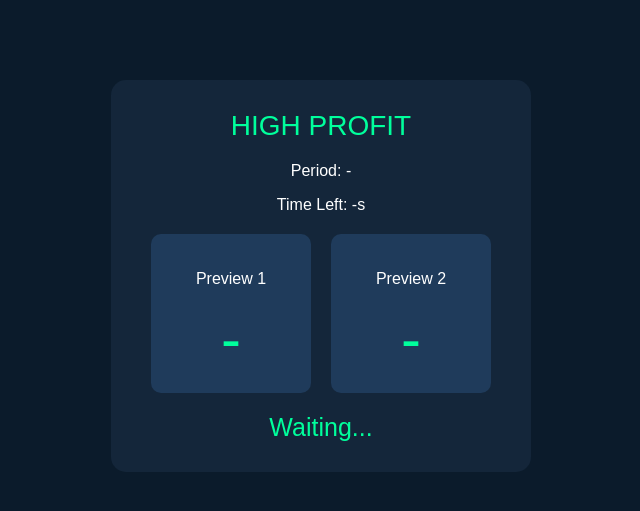
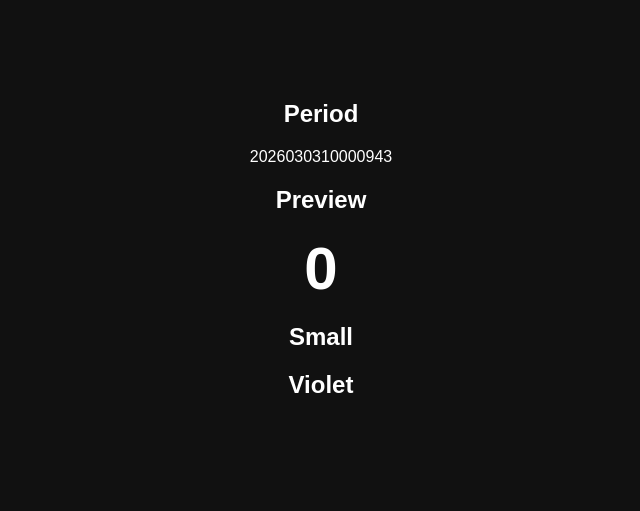
Before and after one commit to hackiifourlevelwinunder/NEWLIFE, a Flask app: template templates/index.html in a window 1280 px wide. Shown: the top 511 px of the page, without its empty margins (319-959 px from the left). Run offline with Flask 3, Linux system fonts and the light colour scheme; the template is opened without the code that fills it, so the values that code supplies are empty.

Commit message:
Update index.html for RNG result display

```diff
--- a/templates/index.html
+++ b/templates/index.html
@@ -1,119 +1,66 @@
 <!DOCTYPE html>
 <html>
 <head>
-<title>HIGH PROFIT</title>
+<title>RNG Result</title>
 
 <style>
 
 body{
-background:#0b1b2b;
+font-family:Arial;
+background:#111;
 color:white;
-font-family:Arial;
 text-align:center;
-margin-top:80px;
 }
 
-.card{
-background:#14263a;
-width:360px;
-margin:auto;
-padding:30px;
-border-radius:15px;
-}
-
-.title{
-font-size:28px;
-color:#00ff9c;
-margin-bottom:20px;
+.box{
+margin-top:100px;
 }
 
 .number{
 font-size:60px;
-color:#00ff9c;
+font-weight:bold;
 }
 
-.preview{
-display:flex;
-justify-content:space-around;
-margin-top:20px;
-}
-
-.box{
-background:#1f3b5b;
-padding:20px;
-border-radius:10px;
-width:120px;
-}
-
-.wait{
-font-size:25px;
-color:#00ff9c;
-margin-top:20px;
-}
+.small{color:yellow;}
+.big{color:red;}
 
 </style>
-
 </head>
 
 <body>
 
-<div class="card">
+<div class="box">
 
-<div class="title">HIGH PROFIT</div>
+<h2>Period</h2>
+<div id="period">Loading...</div>
 
-<p>Period: <span id="period">-</span></p>
+<h2>Preview</h2>
+<div class="number" id="number">--</div>
 
-<p>Time Left: <span id="time">-</span>s</p>
-
-<div class="preview">
-
-<div class="box">
-<p>Preview 1</p>
-<div id="p1" class="number">-</div>
-</div>
-
-<div class="box">
-<p>Preview 2</p>
-<div id="p2" class="number">-</div>
-</div>
-
-</div>
-
-<div id="wait" class="wait">Waiting...</div>
+<h2 id="size"></h2>
+<h2 id="color"></h2>
 
 </div>
 
 <script>
 
-async function update(){
+function loadResult(){
 
-let res = await fetch("/api/result");
-
-let data = await res.json();
+fetch("/result")
+.then(res=>res.json())
+.then(data=>{
 
 document.getElementById("period").innerText = data.period;
+document.getElementById("number").innerText = data.number;
+document.getElementById("size").innerText = data.size;
+document.getElementById("color").innerText = data.color;
 
-document.getElementById("time").innerText = data.time_left;
-
-if(data.preview1 === null){
-
-document.getElementById("p1").innerText = "-";
-document.getElementById("p2").innerText = "-";
-document.getElementById("wait").innerText = "Waiting...";
-
-}else{
-
-document.getElementById("p1").innerText = data.preview1;
-document.getElementById("p2").innerText = data.preview2;
-document.getElementById("wait").innerText = "";
+});
 
 }
 
-}
-
-setInterval(update,1000);
-
-update();
+loadResult();
+setInterval(loadResult,5000);
 
 </script>
 
```
